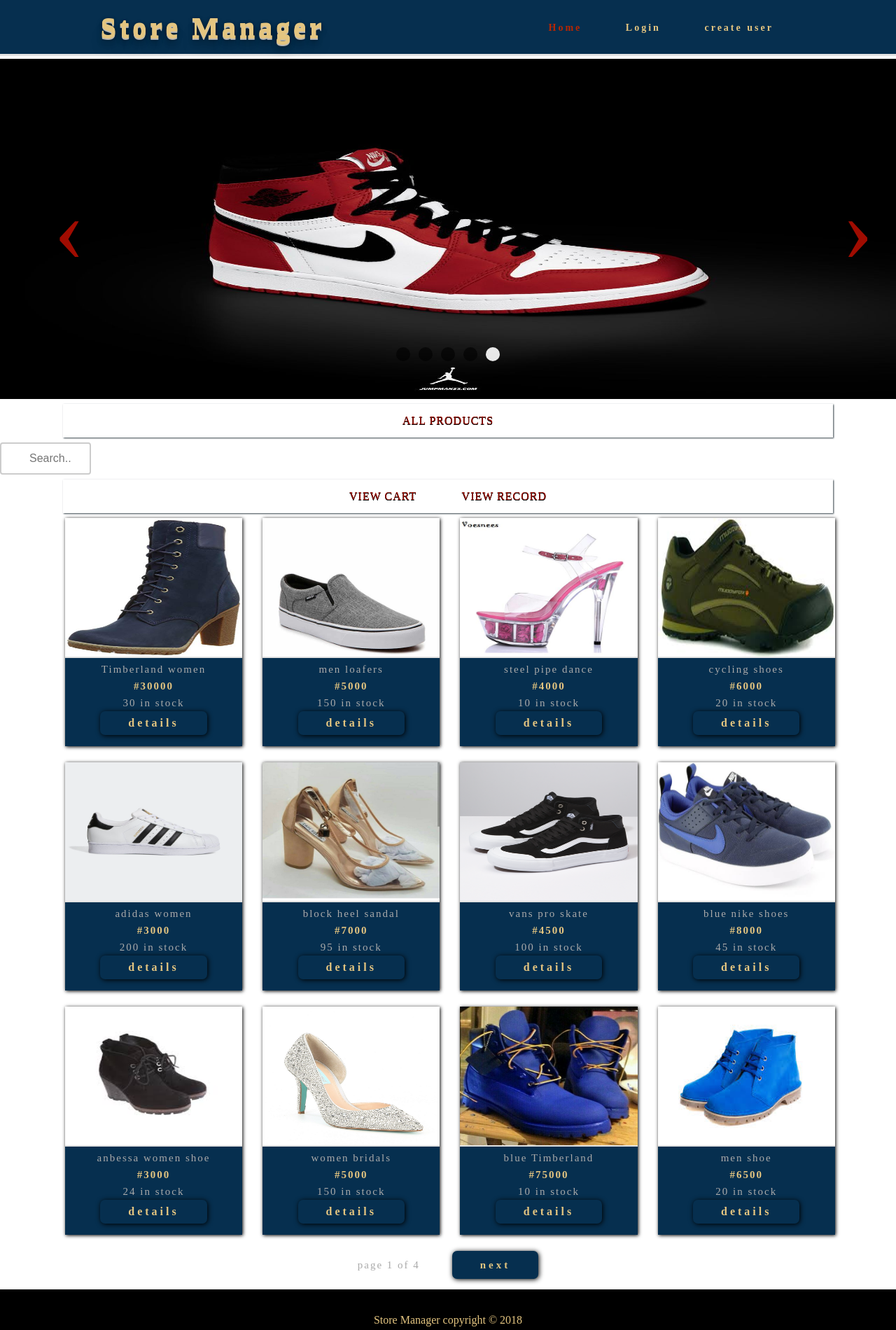
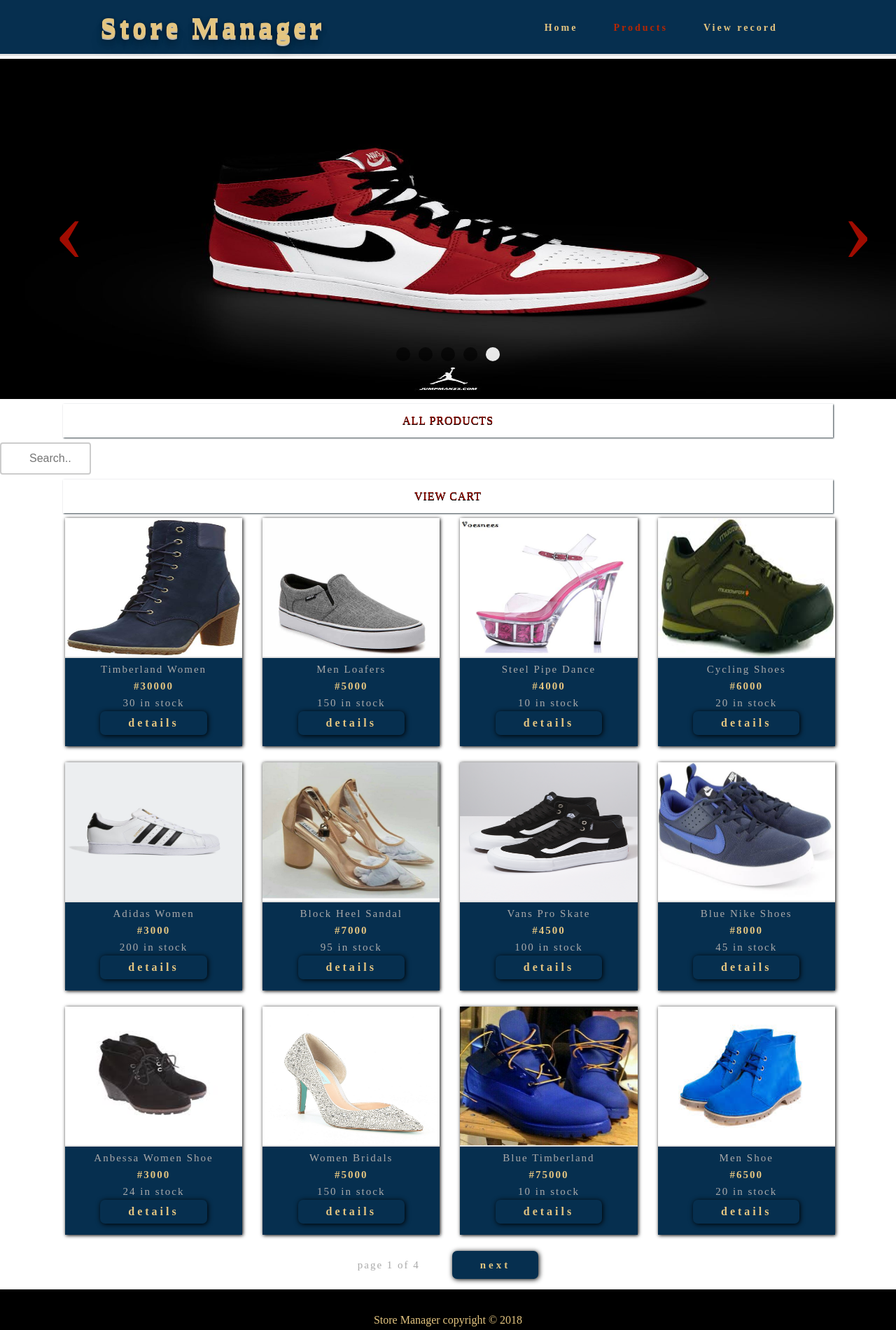
Before and after one commit to habibaudu/Store-Manager, a plain HTML site: page UI/products.html in a window 1280 px wide. Shown: the whole page at 70% size. Drawn offline with Linux system fonts and the light colour scheme.

Commit message:
rearrange links and improve landing page logo font

```diff
--- a/UI/index.css
+++ b/UI/index.css
@@ -30,7 +30,7 @@
 .logo_landing{
 letter-spacing: 5px;
 color: rgb(226,226,226);
-font-size: 21px;
+font-size: 33px;
 font-weight: bold;
 font-family:  Sabo;
 text-shadow: 0 1px 0 #ccc, 0 2px 0 #c9c9c9, 0 3px 0 #bbb, 0 4px 0 #b9b9b9, 0 5px 0 #aaa, 0 6px 1px rgba(0,0,0,.1), 0 0 5px rgba(0,0,0,.1), 0 1px 3px rgba(0,0,0,.3), 0 3px 5px rgba(0,0,0,.2), 0 5px 10px rgba(0,0,0,.25), 0 10px 10px rgba(0,0,0,.2), 0 20px 20px rgba(0,0,0,.15);
--- a/UI/products.html
+++ b/UI/products.html
@@ -15,9 +15,9 @@
 
                 </div>
                         <ul class='nav-links'>
-                            <li class ='current'> <a href ='#'>Home</a></li>
-                            <li> <a href ='login.html'>Login</a></li>
-                            <li> <a href ='create_acc.html'>create user</a></li>
+                            <li> <a href ='index.html'>Home</a></li>
+                            <li class ='current'> <a href ='products.html'>Products</a></li>
+                            <li> <a href ='viewRecord.html'>View record</a></li>
 
 
                         </ul>
@@ -102,14 +102,14 @@
     </div>
 
 <section id="title">
-   <a href ='viewCart.html'> view cart </a>  &nbsp &nbsp &nbsp &nbsp &nbsp &nbsp <a href='viewRecord.html'>view record</a>
+   <a href ='viewCart.html'> view cart </a>
    </section>
 
 <div class="article clearfix">
 
 <section>
     <img src='img/timberland women.jpg'>
-     <span class='note2'>Timberland women</span><br>
+     <span class='note2'>Timberland Women</span><br>
      <span class='note'>#30000</span><br>
      <span class='note2'>30 in stock</span><br>
 
@@ -120,7 +120,7 @@
 <section>
         <img src='img/men loafers.jpg'>
 
-        <span class='note2'>men loafers</span><br>
+        <span class='note2'>Men Loafers</span><br>
         <span class='note'>#5000</span><br>
         <span class='note2'>150 in stock</span><br>
         <a href='addcart.html' class='btn2'>details</a>
@@ -128,7 +128,7 @@
 
 <section>
             <img src='img/steel pipe dance.jpg'>
-            <span class='note2'>steel pipe dance</span><br>
+            <span class='note2'>Steel Pipe Dance</span><br>
             <span class='note'>#4000</span><br>
             <span class='note2'>10 in stock</span><br>
             <a href='addcart.html' class='btn2'>details</a>
@@ -136,7 +136,7 @@
 
 <section>
         <img src='img/ccling shoes.jpg'>
-           <span class='note2'>cycling shoes</span><br>
+           <span class='note2'>Cycling Shoes</span><br>
             <span class='note'>#6000</span><br>
             <span class='note2'>20 in stock</span><br>
             <a href='addcart.html' class='btn2'>details</a>
@@ -145,7 +145,7 @@
 
 <section>
         <img src='img/adidas women.jpg'>
-         <span class='note2'>adidas women</span><br>
+         <span class='note2'>Adidas Women</span><br>
          <span class='note'>#3000</span><br>
          <span class='note2'>200 in stock</span><br>
 
@@ -156,7 +156,7 @@
     <section>
             <img src='img/block heel transparent sandal.jpg'>
 
-            <span class='note2'>block heel  sandal</span><br>
+            <span class='note2'>Block Heel  Sandal</span><br>
             <span class='note'>#7000</span><br>
             <span class='note2'>95 in stock</span><br>
             <a href='addcart.html' class='btn2'>details</a>
@@ -164,7 +164,7 @@
 
     <section>
                 <img src='img/vans pro skate.png'>
-                <span class='note2'>vans pro skate</span><br>
+                <span class='note2'>Vans Pro Skate</span><br>
                 <span class='note'>#4500</span><br>
                 <span class='note2'>100 in stock</span><br>
                 <a href='addcart.html' class='btn2'>details</a>
@@ -172,7 +172,7 @@
 
     <section>
             <img src='img/blue nike shoe.jpeg'>
-               <span class='note2'>blue nike shoes</span><br>
+               <span class='note2'>Blue Nike Shoes</span><br>
                 <span class='note'>#8000</span><br>
                 <span class='note2'>45 in stock</span><br>
                 <a href='addcart.html' class='btn2'>details</a>
@@ -181,7 +181,7 @@
 
     <section>
             <img src='img/anbessa women shoe.jpg'>
-             <span class='note2'>anbessa women shoe</span><br>
+             <span class='note2'>Anbessa Women Shoe</span><br>
              <span class='note'>#3000</span><br>
              <span class='note2'>24 in stock</span><br>
 
@@ -192,7 +192,7 @@
         <section>
                 <img src='img/women bridals.jpg'>
 
-                <span class='note2'>women bridals</span><br>
+                <span class='note2'>Women Bridals</span><br>
                 <span class='note'>#5000</span><br>
                 <span class='note2'>150 in stock</span><br>
                 <a href='addcart.html' class='btn2'>details</a>
@@ -200,7 +200,7 @@
 
         <section>
                     <img src='img/shoe5.jpg'>
-                    <span class='note2'>blue Timberland</span><br>
+                    <span class='note2'>Blue Timberland</span><br>
                     <span class='note'>#75000</span><br>
                     <span class='note2'>10 in stock</span><br>
                     <a href='addcart.html' class='btn2'>details</a>
@@ -208,7 +208,7 @@
 
         <section>
                 <img src='img/shoe3.jpg'>
-                   <span class='note2'>men shoe</span><br>
+                   <span class='note2'>Men Shoe</span><br>
                     <span class='note'>#6500</span><br>
                     <span class='note2'>20 in stock</span><br>
                     <a href='addcart.html' class='btn2'>details</a>
```
Also changed, not shown: UI/admin.html (+3 -2 lines), UI/login.html (+2 -2 lines), UI/viewAll.html (+2 -2 lines), UI/viewCart.html (+2 -2 lines), UI/viewRecord.html (+2 -2 lines).
